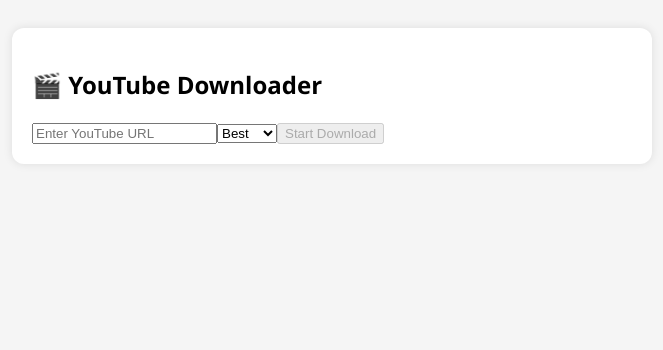
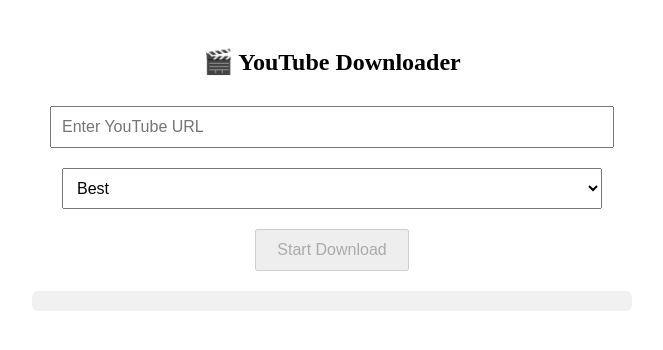
Before and after one commit to Garaga2803/Youtube-Downloader, a React (Create React App) app in the folder frontend/: page / in a window 1280 px wide. Shown: the top 350 px of the page, without its empty margins (308-971 px from the left). Built offline with nearby package versions, Linux system fonts and the light colour scheme.

Commit message:
Update App.css

```diff
--- a/frontend/src/App.css
+++ b/frontend/src/App.css
@@ -1,14 +1,39 @@
-body {
-  font-family: 'Segoe UI', sans-serif;
-  background-color: #f5f5f5;
+.app {
+  max-width: 600px;
+  margin: auto;
+  text-align: center;
   padding: 20px;
 }
 
-.app {
-  max-width: 600px;
-  margin: auto;
-  background-color: white;
-  padding: 20px;
-  border-radius: 12px;
-  box-shadow: 0 0 10px rgba(0,0,0,0.1);
+input, select {
+  width: 90%;
+  margin: 10px 0;
+  padding: 10px;
+  font-size: 16px;
 }
+
+button {
+  padding: 10px 20px;
+  margin-top: 10px;
+  font-size: 16px;
+}
+
+.log-section {
+  margin-top: 20px;
+  text-align: left;
+  background: #f1f1f1;
+  padding: 10px;
+  max-height: 300px;
+  overflow-y: auto;
+  border-radius: 6px;
+}
+
+.log-line {
+  margin-bottom: 5px;
+  font-family: monospace;
+}
+
+.download-link {
+  margin-top: 20px;
+  font-size: 18px;
+}
```
